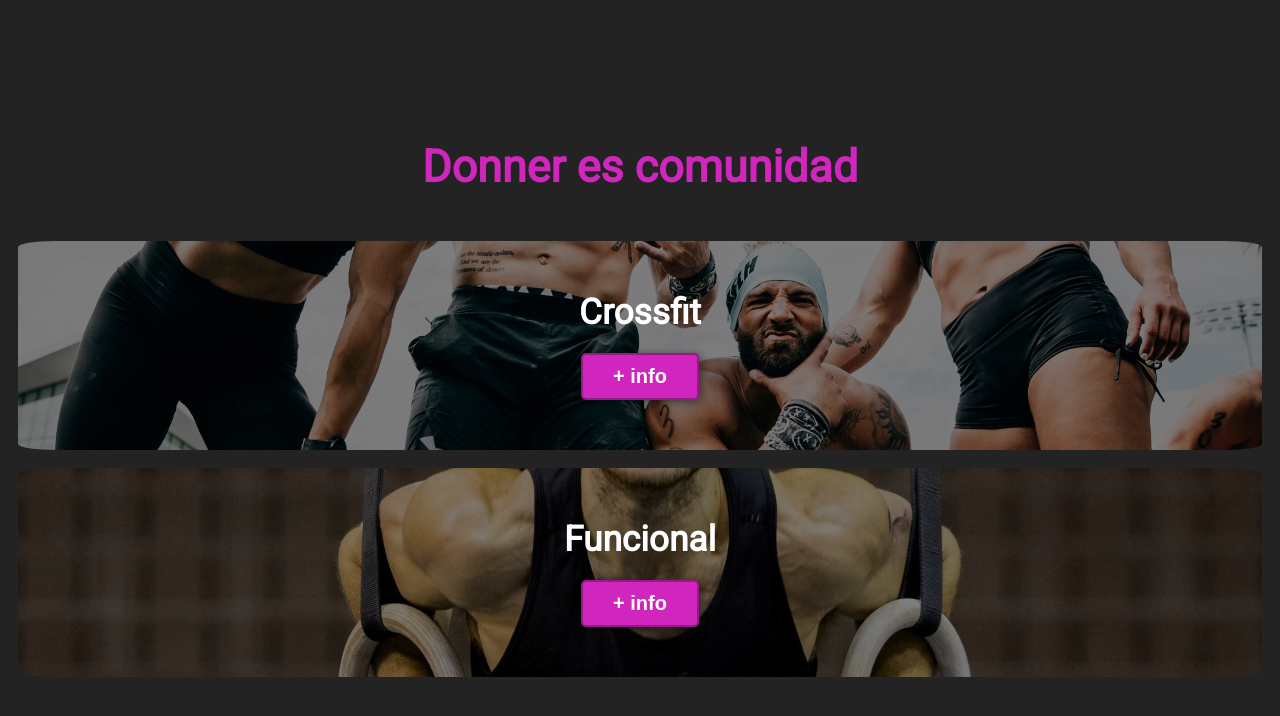
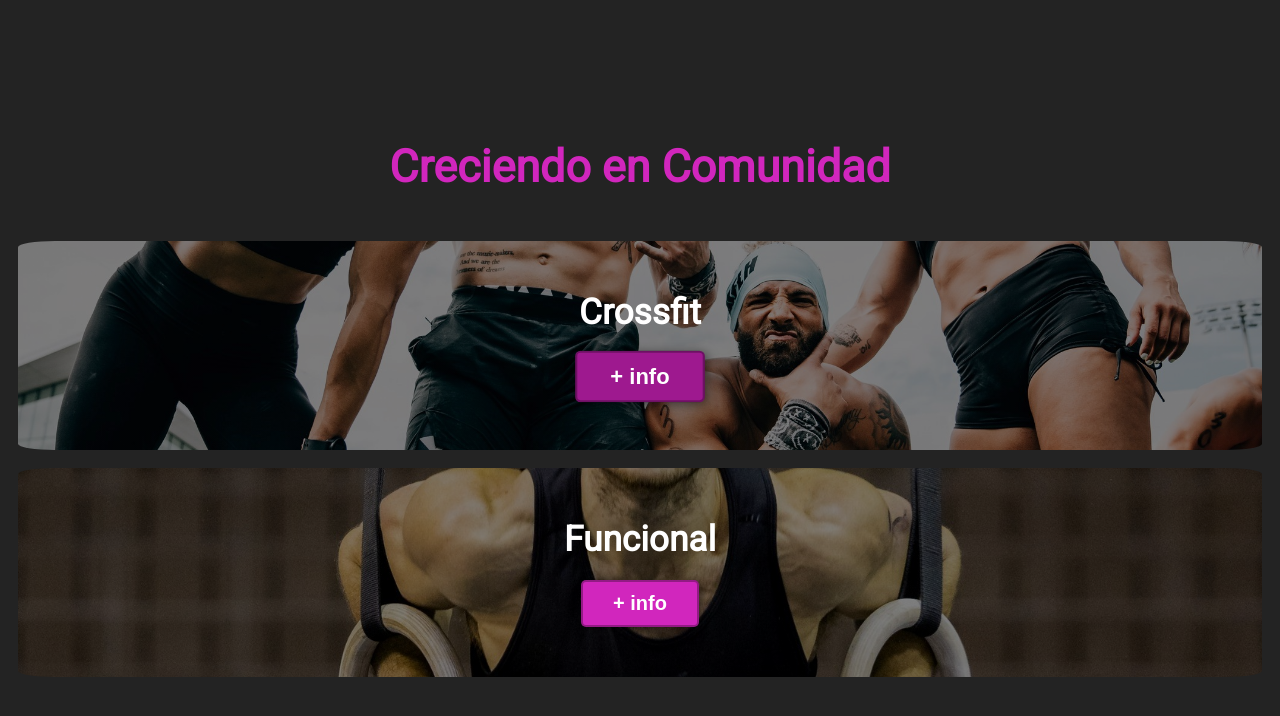
Before and after one commit to julian-lunapalacios/proyecto-donner, a plain HTML site: page index.html in a window 1280 px wide. In both pictures the pointer is over the button 639 px from the left and 1218 px from the top of the page. Shown: the part 842-1558 px from the top of the page. Drawn offline with Linux system fonts and the light colour scheme.

Commit message:
Agregue animacion a botones y logo y modifique h2

```diff
--- a/index.html
+++ b/index.html
@@ -25,7 +25,6 @@
             <a href="./index.html">
                 <img src="./imagenes/logo-donner.png" alt="logo de la pagina">
             </a>
-
                 <nav>
                      <ul>
                         <li><a href="#">Home</a></li>
@@ -39,14 +38,14 @@
     </header>
 
         <section id="hero">
-                <h1>Veni a entrenar<br>con amigos </h1>
+                <h1>Veni a entrenar<br>con amigos</h1>
                 <p class= "boton2"><a href="./paginas/contacto.html">SUMATE!</a></p>
         </section>
 
         <section id="comunidad">
-              <div class="container">
+            <div class="container">
 
-                <h2 > Donner es comunidad</h2>
+                <h2> Creciendo en Comunidad</h2>
                 <div class="disciplina">
                     <div class="opcion">
                         <h3>Crossfit</h3>
@@ -60,8 +59,8 @@
                         <button>+ info</button>
                     </div>
                 </div>
-              </div>
-            </section>
+            </div>
+        </section>
             <div class="boton1"><a href="./paginas/atletas-staff.html"> Conocer más </a>
              </div>
 
--- a/style.css
+++ b/style.css
@@ -15,6 +15,8 @@ p  {font-size: 1.8em;;}
 ul {list-style: none;}
 a  {text-decoration: none;}
 .textoSecundario { color: rgb(245,245,245);}
+
+/* BOTONES */
 
 .boton1{
     background-color: rgb(110, 206, 196);
@@ -56,7 +58,7 @@ a  {text-decoration: none;}
     height: 15px;
 }
 button{
-font-size: 1.25em;
+    font-size: 1.25em;
     font-weight: bold;
     padding: 10px 30px;
     border-radius: 5px;
@@ -65,6 +67,15 @@ font-size: 1.25em;
     color: white;
     background-color:rgb(209, 38, 189) ;
 }
+
+button:hover {
+    background: rgb(158, 25, 143);
+    transition: all .5s;
+    transform: scale(1.1);
+}
+
+/* CABECERA */
+
 header {
     max-width: 1400px;
     margin:auto;
@@ -92,6 +103,8 @@ header ul {padding-bottom: 15px;}
 header a:hover{
     color: rgb(209, 38, 189);
 }
+
+/* FOOTER */
 
 .piepagina {
 display: flex;
@@ -186,6 +199,16 @@ h3 {color:rgb(255, 255, 255) ;}
     background-size: cover;
 }
 
+/* animacion */
+img {
+    transition: all 1.5s;
+}
+
+img:hover {
+    transform: scale(1.1);
+}
+
+
 @media (min-width:720px){
     header .container{
         flex-direction: row;
```
